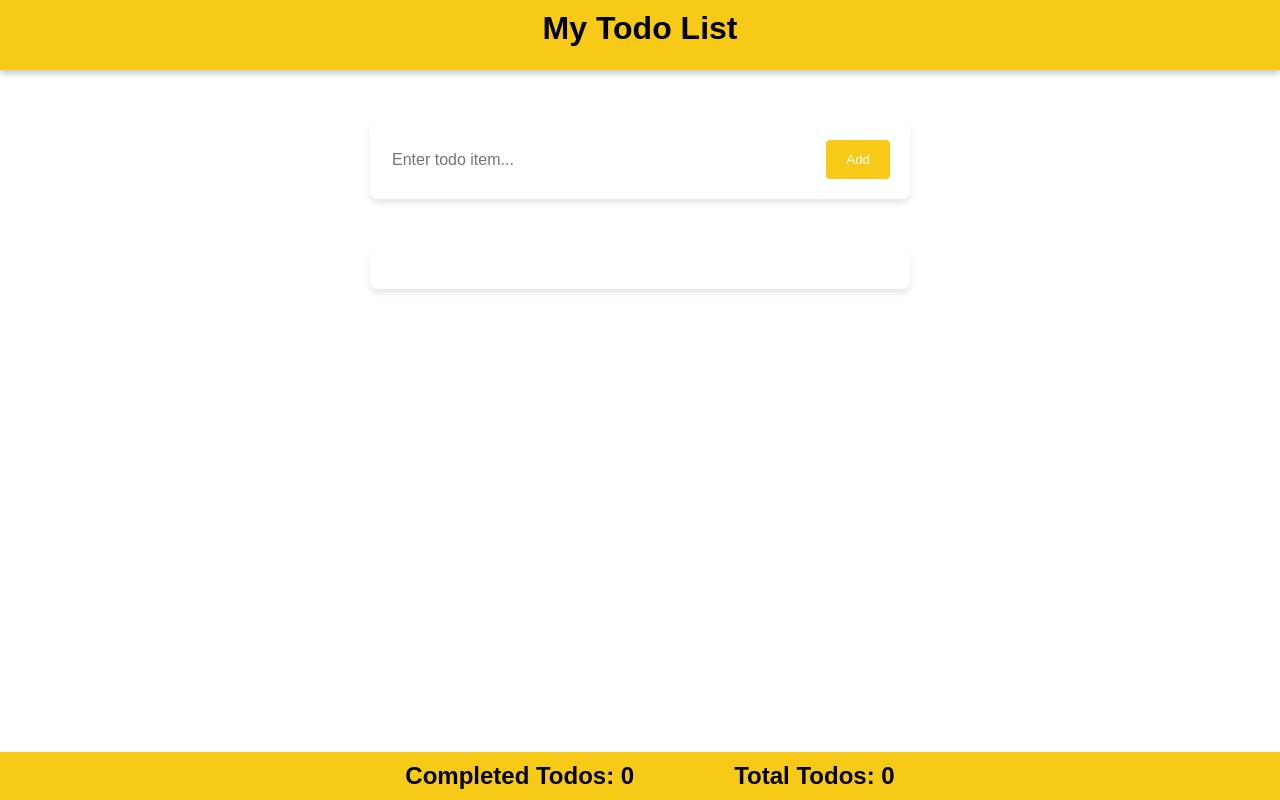
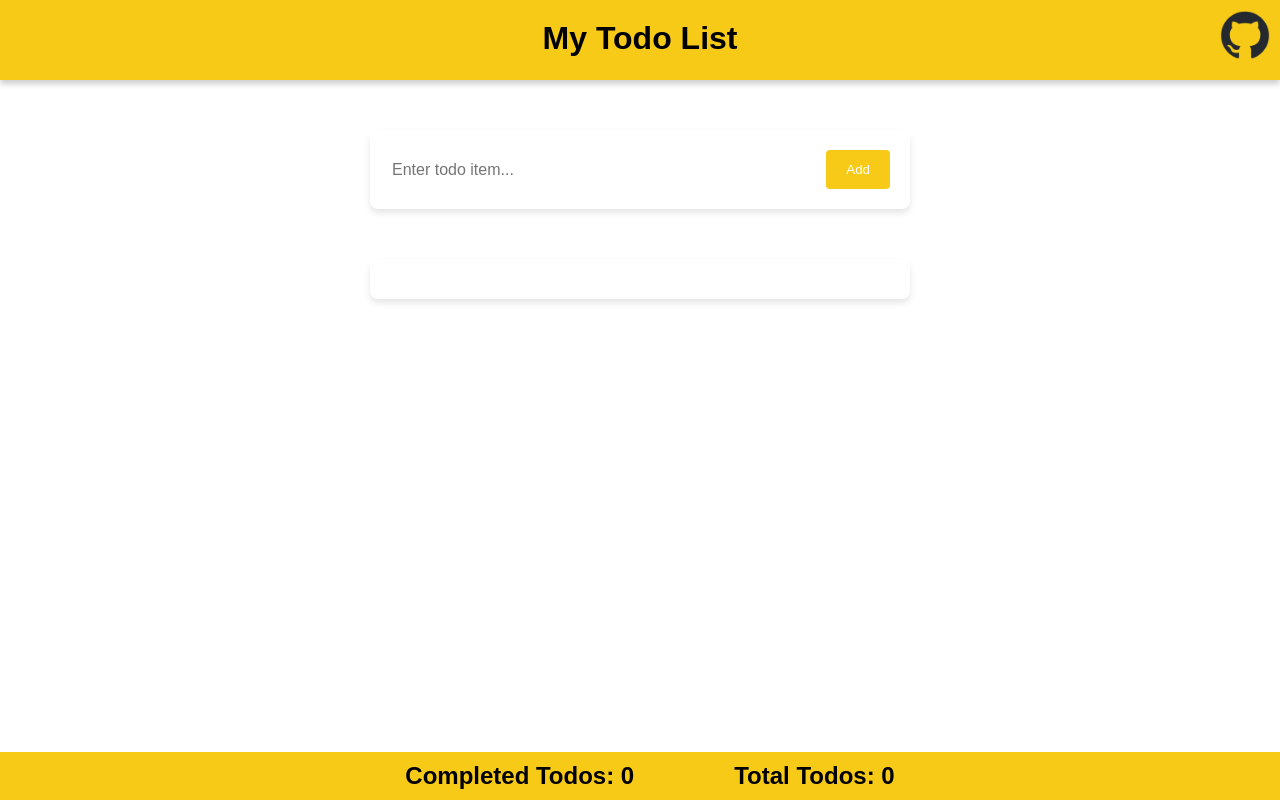
Before and after one commit to bsquidwrd/react-todoapp, a React (Vite) app: page / in a window 1280 px wide. Built offline with nearby package versions, Linux system fonts and the light colour scheme.

Commit message:
Play with stuff and add GitHub logo and link component

```diff
--- a/index.html
+++ b/index.html
@@ -4,7 +4,7 @@
     <meta charset="UTF-8" />
     <link rel="icon" type="image/svg+xml" href="./vite.svg" />
     <meta name="viewport" content="width=device-width, initial-scale=1.0" />
-    <title>Vite + React</title>
+    <title>My Todo List</title>
   </head>
   <body>
     <div id="root"></div>
--- a/src/components/Header.jsx
+++ b/src/components/Header.jsx
@@ -1,5 +1,11 @@
+import GitHubLink from "./github/GitHubLink";
 import styles from "./header.module.css";
 
 export default function Header() {
-  return <div className={styles.header}>My Todo List</div>;
+  return (
+    <>
+      <div className={styles.header}>My Todo List</div>
+      <GitHubLink url="https://github.com/bsquidwrd/react-todoapp" />
+    </>
+  );
 }
--- a/src/components/form.module.css
+++ b/src/components/form.module.css
@@ -26,7 +26,7 @@
   border-radius: 4px;
   background-color: #f7ca18;
   padding: 12px 20px;
-  color: #ffffff;
+  color: white;
   cursor: pointer;
 }
 
--- /dev/null
+++ b/src/components/github/GitHubLink.jsx
@@ -0,0 +1,12 @@
+import githubLogo from "./github-mark.png";
+import styles from "./githublink.module.css";
+
+export default function GitHubLink({ url }) {
+  return (
+    <div className={styles.logo}>
+      <a href={url} target="_blank">
+        <img src={githubLogo} />
+      </a>
+    </div>
+  );
+}
--- /dev/null
+++ b/src/components/github/githublink.module.css
@@ -0,0 +1,10 @@
+.logo {
+  position: fixed;
+  top: 0px;
+  right: 0px;
+  padding: 10px;
+}
+
+.logo img {
+  height: 50px;
+}
--- a/src/components/header.module.css
+++ b/src/components/header.module.css
@@ -4,6 +4,7 @@
   font-weight: bold;
   height: 50px;
   padding: 10px;
+  padding-top: 20px;
   font-size: 2em;
   box-shadow: 0px 4px 6px rgba(0, 0, 0, 0.2);
 }
```
Also changed, not shown: src/components/github/github-mark.png (added).
